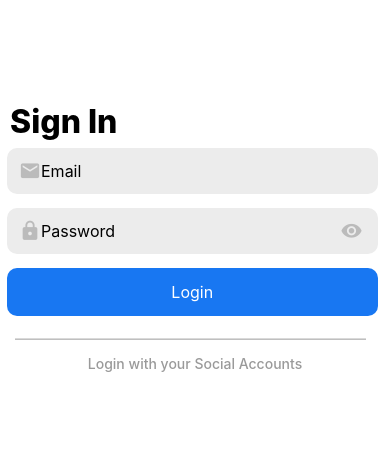
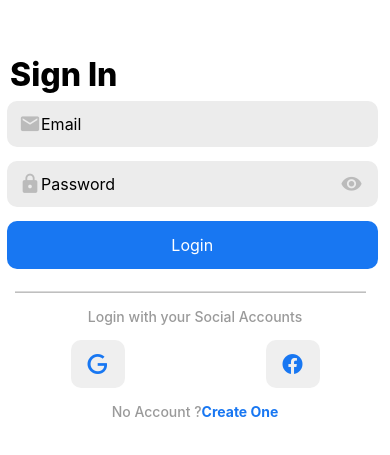
Before and after one commit to Group-15-2/imu, a React Native app: screen /SignIn in a window 390 px wide. Shown: the part 185-640 px from the top of the page. Built offline with nearby package versions, Linux system fonts and the light colour scheme.

Commit message:
Updating sign in screen

```diff
--- a/Screens/SignIn.js
+++ b/Screens/SignIn.js
@@ -1,6 +1,6 @@
 import React,{ useState } from 'react';
 import { Pressable, TextInput, View, Text, TouchableOpacity } from 'react-native';
-import {Divider} from 'react-native-elements';
+import { Divider, SocialIcon } from 'react-native-elements';
 import { MaterialCommunityIcons } from '@expo/vector-icons';
 import { inStyle } from '../styles/instyle';
 
@@ -47,6 +47,26 @@ export default function App({ navigation }) {
         <View style={inStyle.v}>
         <Text style={inStyle.txt1}>Login with your Social Accounts</Text>
         </View>
+        <View style={{flexDirection: 'row', paddingTop: 10}}>
+            <View style={{width:'50%', justifyContent:'center', alignItems:'center'}}>
+            <View style={inStyle.sIcons}>
+                <MaterialCommunityIcons  name={'google'} size={24} color={'#1877F2'} />
+            </View>
+            </View>
+            <View style={{width:'50%', justifyContent:'center', alignItems:'center'}}>
+            <View style={inStyle.sIcons}>
+                <MaterialCommunityIcons  name={'facebook'} size={24} color={'#1877F2'}/>
+            </View>
+            </View>
+        </View>
+        <View style={{flexDirection: 'row', justifyContent:'center', alignItems:'center',paddingTop: 10}}>
+            <View style={inStyle.v}>
+            <Text style={inStyle.txt1}>No Account ?</Text>
+            </View>
+            <TouchableOpacity activeOpacity={.7} style={inStyle.v} onPress={() => navigation.navigate('SignUp')}>
+            <Text style={inStyle.txt2}>Create One</Text>
+            </TouchableOpacity>
+        </View>
     </View>
   );
 }
--- a/package.json
+++ b/package.json
@@ -22,6 +22,7 @@
     "react-dom": "18.0.0",
     "react-native": "0.69.6",
     "react-native-elements": "^3.4.2",
+    "react-native-google-signin": "^2.1.1",
     "react-native-textinput-effects": "^0.6.3",
     "react-native-textinput-with-icons": "^1.0.18",
     "react-native-web": "~0.18.7",
--- a/styles/instyle.js
+++ b/styles/instyle.js
@@ -61,6 +61,21 @@ const inStyle = StyleSheet.create ({
         color: '#9A9A9A',
         fontSize: 14,
         fontWeight: '500'
+    },
+
+    txt2: {
+        color: '#1877F2',
+        fontSize: 14,
+        fontWeight: '700'
+    },
+    sIcons: {
+        height: 48,
+        borderRadius: 10,
+        width: 54,
+        alignItems:'center',
+        justifyContent: 'center',
+        backgroundColor: '#EFEFEF',
+        margin: 5
     }
 })
 
```
Also changed, not shown: 1 other file (tests, documents, lock files or other folders).
